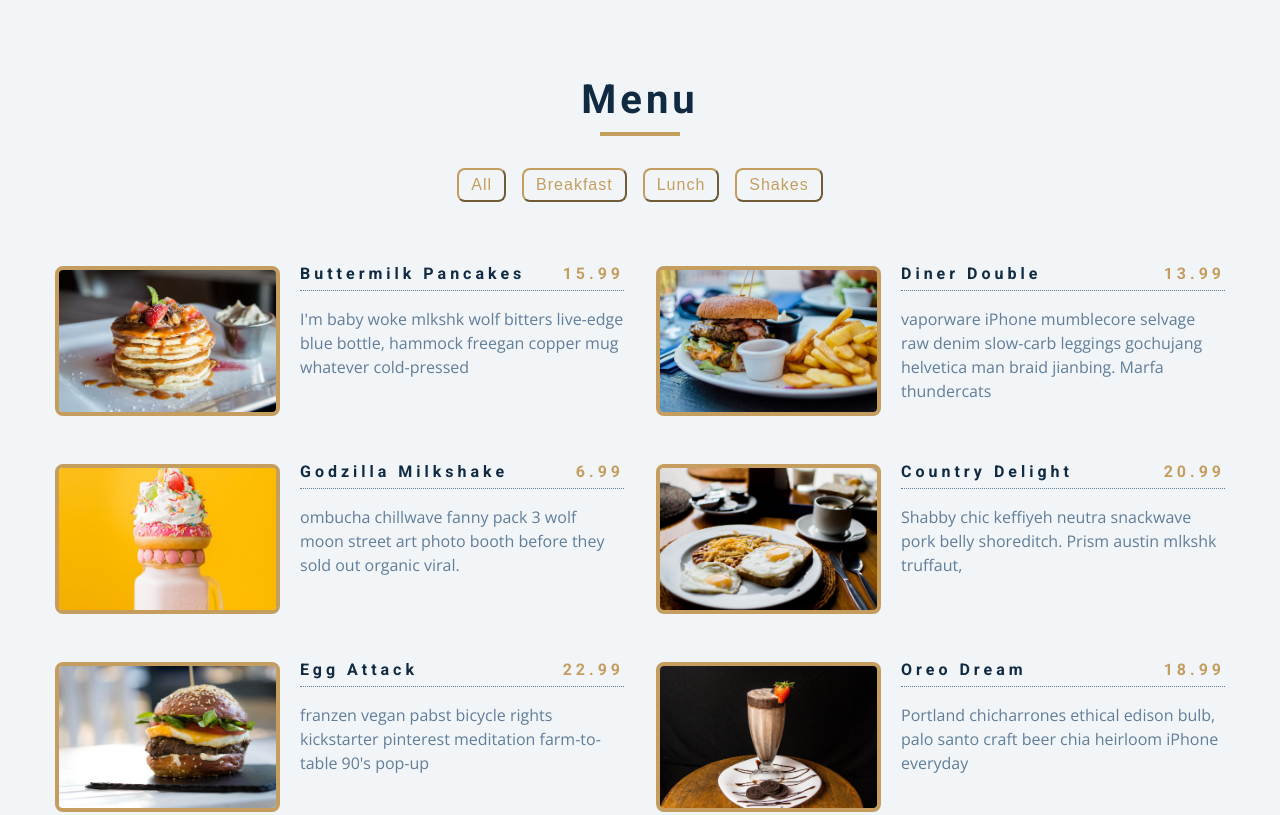
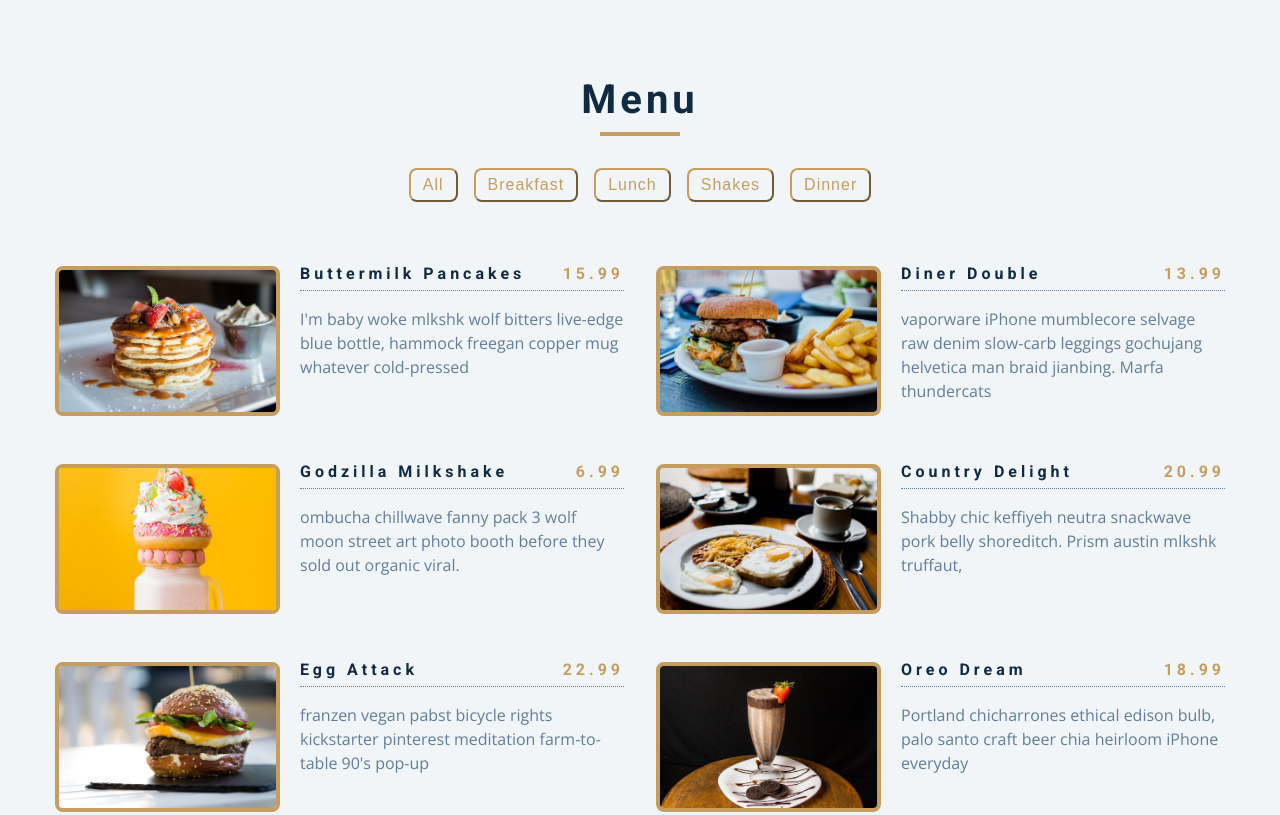
Before and after one commit to KaterynaUeno/new-project, a plain HTML site: page menu/setup/index.html in a window 1280 px wide. Shown: the top 815 px of the page. Drawn offline with nearby package versions, Linux system fonts and the light colour scheme.

Commit message:
Finishes with menu

```diff
--- a/menu/setup/app.js
+++ b/menu/setup/app.js
@@ -71,19 +71,51 @@ const menu = [
     img: "./images/item-9.jpeg",
     desc: `skateboard fam synth authentic semiotics. Live-edge lyft af, edison bulb yuccie crucifix microdosing.`,
   },
+  {
+    id: 10,
+    title: "Seabass dinner",
+    category: "dinner",
+    price: 25.50,
+    img: "./images/item-10.jpeg",
+    desc: `skateboard fam synth authentic semiotics. Live-edge lyft af, edison bulb yuccie crucifix microdosing.`,
+  },
 ];
 
 const sectionCenter = document.querySelector('.section-center');
 
-const filterBtns = document.querySelectorAll('.filter-btn');
+const btnContainer = document.querySelector('.btn-container');
 
 
+
+// load items
+window.addEventListener('DOMContentLoaded', function(){
+ displayMenu(menu);
+// const categories = menu.map(function(item){
+//   return item.category;
+// });
+// console.log(categories);
+
+const categories = menu.reduce(
+  function(values, item){
+    if (!values.includes(item.category)) {
+      values.push(item.category);
+    }
+  return values;
+},
+['all']);
+// console.log(categories);
+  const categoryBtns = categories.map(function(category){
+    return `<button class="filter-btn" type="button" data-name=${category}>${category}</button>`
+  }).join('');
+  // console.log(categoryBtns);
+  btnContainer.innerHTML = categoryBtns;
+  const filterBtns = document.querySelectorAll('.filter-btn');
   // filter items
-filterBtns.forEach(function(btn){
-  btn.addEventListener('click', function(event){
+  filterBtns.forEach(function (btn) {
+    btn.addEventListener('click', function (event) {
       // console.log(event.currentTarget.dataset);
       const category = event.currentTarget.dataset.name;
-    const menuCategory = menu.filter(function(menuItem){
+      const menuCategory = menu.filter(function (menuItem) {
         if (menuItem.category === category) {
           return menuItem;
         }
@@ -95,11 +127,6 @@ filterBtns.forEach(function(btn){
       }
     });
   });
-
-
-// load items
-window.addEventListener('DOMContentLoaded', function(){
- displayMenu(menu);
 });
 
 
--- a/menu/setup/index.html
+++ b/menu/setup/index.html
@@ -19,13 +19,13 @@
       <div class="underline"></div>
     </div>
     <div class="btn-container">
-      <button class="filter-btn" type="button" data-name="all">All</button>
+      <!-- <button class="filter-btn" type="button" data-name="all">All</button>
       <button class="filter-btn" type="button" data-name="breakfast">Breakfast</button>
       <button class="filter-btn" type="button" data-name="lunch">Lunch</button>
-      <button class="filter-btn" type="button"data-name="shakes">Shakes</button>
+      <button class="filter-btn" type="button"data-name="shakes">Shakes</button> -->
     </div>
     <div class="section-center">
-      <article class="menu-item">
+      <!-- <article class="menu-item">
         <img src="./menu-item.jpeg" class="photo" alt="menu">
         <div class="item-info">
           <header>
@@ -34,7 +34,7 @@
           </header>
           <p class="item-text">Lorem ipsum dolor sit amet consectetur adipisicing elit. Sint, nam!</p>
         </div>
-      </article>
+      </article> -->
     </div>
     </section>
     <!-- javascript -->
```
Also changed, not shown: menu/setup/2-naive.txt. Lines whose indentation alone changed are shown as unchanged.
